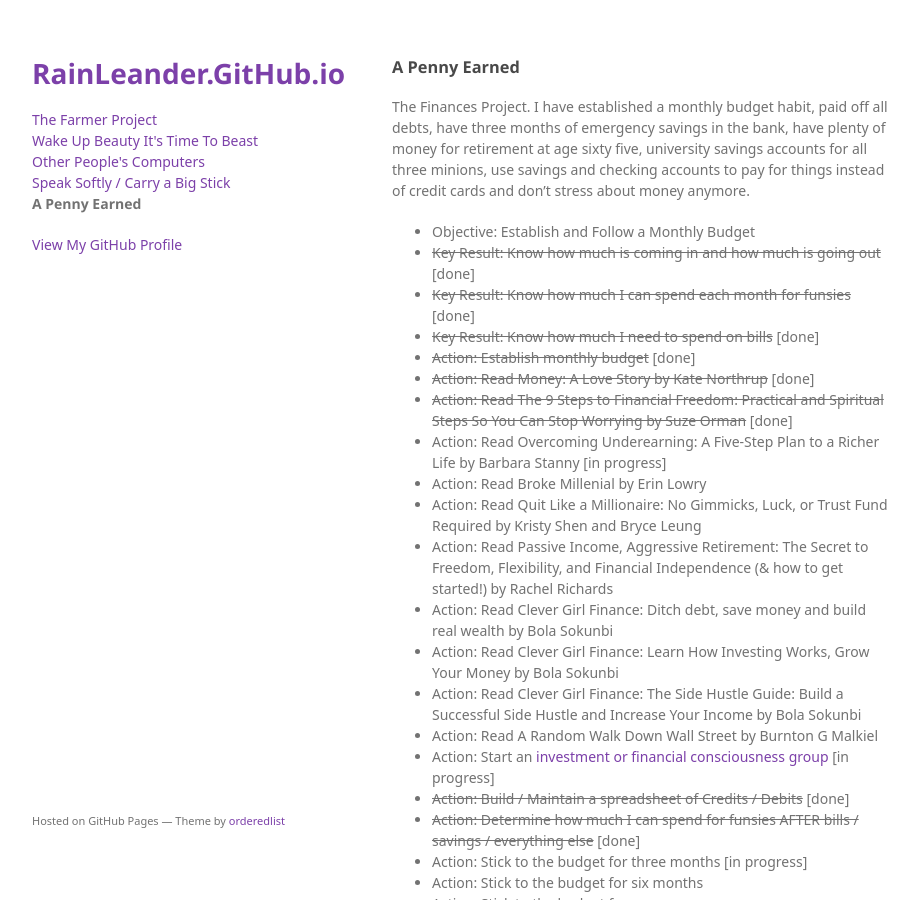
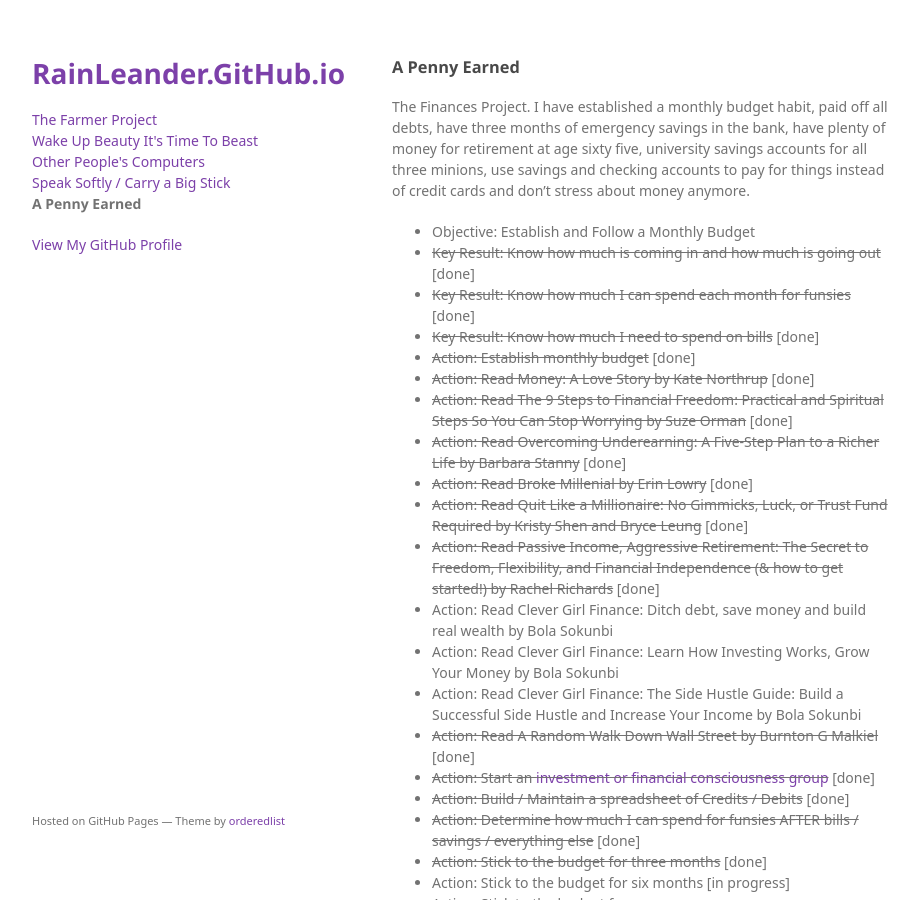
Before and after one commit to rainleander/rainleander.github.io, a Jekyll site: the page a-penny-earned.html, which Jekyll copies as it is, in a window 1280 px wide and 900 px high. Shown: the whole window, without its empty margins (178-1097 px from the left). Built offline with Jekyll 4.4.1, drawn with Linux system fonts in a browser that asks for light colours; some web fonts are replaced; some of the changed text lies outside the part shown.

Commit message:
Update a-penny-earned.html

```diff
--- a/a-penny-earned.html
+++ b/a-penny-earned.html
@@ -37,19 +37,19 @@
         <li><strike>Action: Establish monthly budget</strike> [done]</li>
         <li><strike>Action: Read Money: A Love Story by Kate Northrup</strike> [done]</li>
         <li><strike>Action: Read The 9 Steps to Financial Freedom: Practical and Spiritual Steps So You Can Stop Worrying by Suze Orman</strike> [done]</li>
-        <li>Action: Read Overcoming Underearning: A Five-Step Plan to a Richer Life by Barbara Stanny [in progress]</li>
-        <li>Action: Read Broke Millenial by Erin Lowry</li>
-        <li>Action: Read Quit Like a Millionaire: No Gimmicks, Luck, or Trust Fund Required by Kristy Shen and Bryce Leung</li>
-        <li>Action: Read Passive Income, Aggressive Retirement: The Secret to Freedom, Flexibility, and Financial Independence (& how to get started!) by Rachel Richards</li>
+        <li><strike>Action: Read Overcoming Underearning: A Five-Step Plan to a Richer Life by Barbara Stanny</strike> [done]</li>
+        <li><strike>Action: Read Broke Millenial by Erin Lowry</strike> [done]</li>
+        <li><strike>Action: Read Quit Like a Millionaire: No Gimmicks, Luck, or Trust Fund Required by Kristy Shen and Bryce Leung</strike> [done]</li>
+        <li><strike>Action: Read Passive Income, Aggressive Retirement: The Secret to Freedom, Flexibility, and Financial Independence (& how to get started!) by Rachel Richards</strike> [done]</li>
         <li>Action: Read Clever Girl Finance: Ditch debt, save money and build real wealth by Bola Sokunbi</li>
         <li>Action: Read Clever Girl Finance: Learn How Investing Works, Grow Your Money by Bola Sokunbi</li>
         <li>Action: Read Clever Girl Finance: The Side Hustle Guide: Build a Successful Side Hustle and Increase Your Income by Bola Sokunbi</li>
-        <li>Action: Read A Random Walk Down Wall Street by Burnton G Malkiel</li>
-        <li>Action: Start an <a href="https://www.meetup.com/online-personal-finance-group/">investment or financial consciousness group</a> [in progress]</li>
+        <li><strike>Action: Read A Random Walk Down Wall Street by Burnton G Malkiel</strike> [done]</li>
+        <li><strike>Action: Start an <a href="https://www.meetup.com/online-personal-finance-group/">investment or financial consciousness group</a></strike> [done]</li>
         <li><strike>Action: Build / Maintain a spreadsheet of Credits / Debits</strike> [done]</li>
         <li><strike>Action: Determine how much I can spend for funsies AFTER bills / savings / everything else</strike> [done]</li>
-        <li>Action: Stick to the budget for three months [in progress]</li>
-        <li>Action: Stick to the budget for six months</li>
+        <li><strike>Action: Stick to the budget for three months</strike> [done]</li>
+        <li>Action: Stick to the budget for six months [in progress]</li>
         <li>Action: Stick to the budget for a year</li></ul>
 
       <ul><li>Objective: Implement Paying-Attention Practices</li>
@@ -101,8 +101,8 @@
           <li>Action: Add two self worth books to read</li>
           <li>Action: Add two imposter symdrome books to read</li>
           <li>Answer: How do my parts feel about these goals? Which parts are for it? Which parts are against it? Why?</li>
-          <li>Action: Earn $250k USD Per Year [in progress]</li>
-          <li>Action: Earn $500k USD Per Year</li>
+          <li><strike>Action: Earn $250k USD Per Year</strike> [done]</li>
+          <li>Action: Earn $500k USD Per Year [in progress]</li>
           <li>Action: Earn $750k USD Per Year</li>
           <li>Action: Earn $1 million USD Per Year</li></ul></p>
 
```
